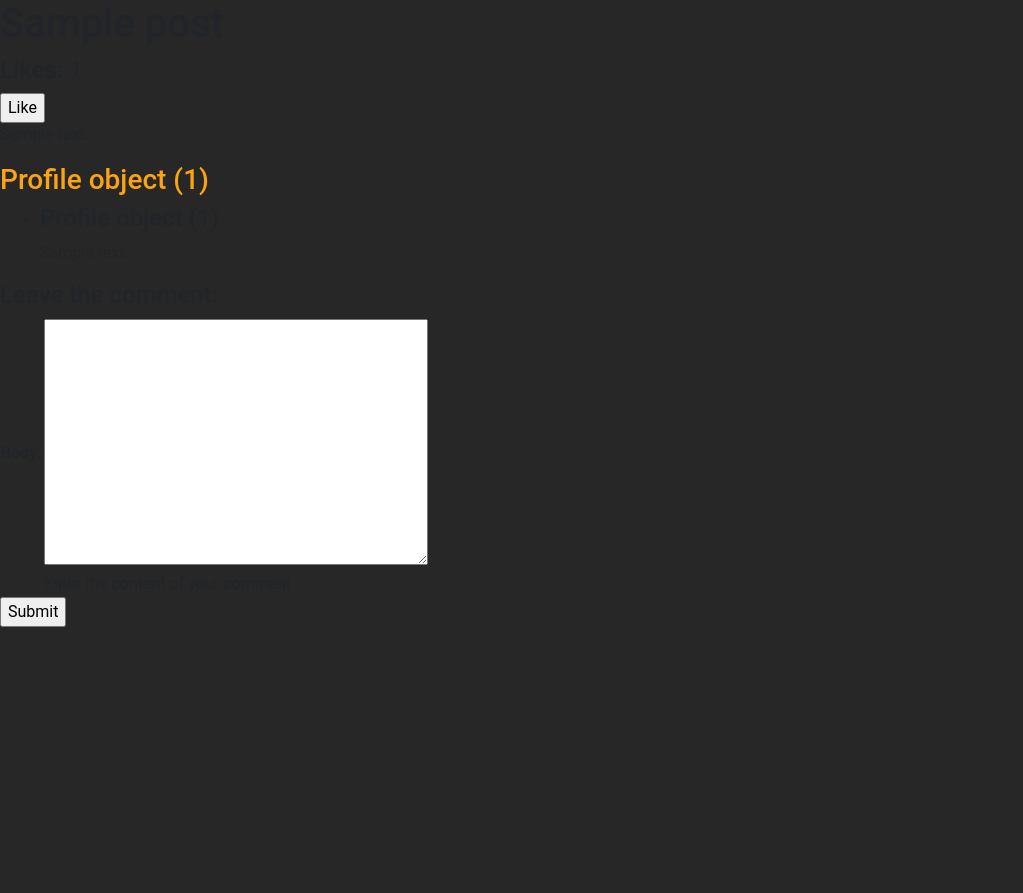
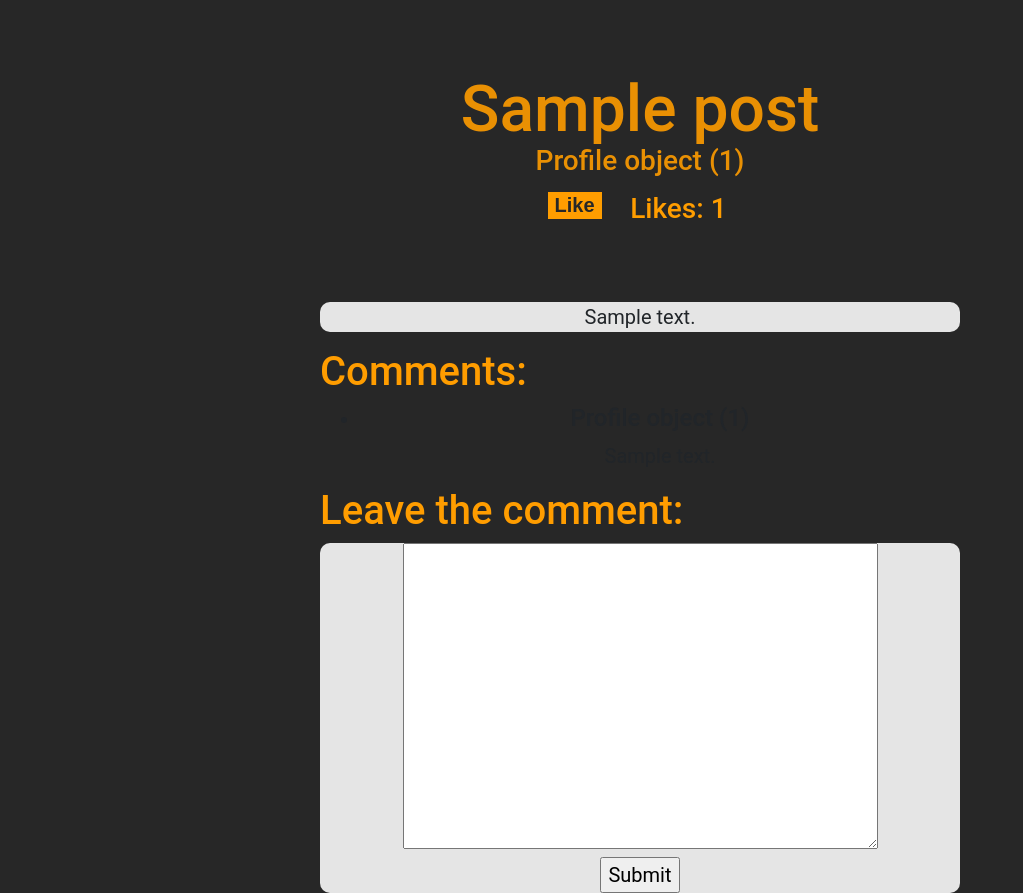
Before and after one commit to Chudopal/django_orange_blog, a Django app: page /feed/1/ in a window 1280 px wide. Shown: the part 48-941 px from the top of the page, without its empty margins (0-1023 px from the left). Before the commit the page ends 675 px from the top, so only its background shows below. Run offline with Django 3.2, Linux system fonts and the light colour scheme; a user stored in the database is signed in; tables that the repository leaves empty hold one stand-in row (values such as "Sample post"); some libraries are stand-ins or nearby versions.

Commit message:
added site for post

```diff
--- a/feed/templates/feed/post_detail.html
+++ b/feed/templates/feed/post_detail.html
@@ -2,29 +2,41 @@
 
 {% block content %}
 
-    <h1> {{ post.name }} </h1>
+    <h1 class="post-name"> {{ post.name }} </h1>
 
-    <h4> Likes: {%if post.likes%} {{post.likes.all.count}} {%else%} 0 {%endif%} </h4>
 
+    <h3>
+        <a class="author-name" href="{% url 'posts-of-author' post.author.pk %}">  {{ post.author }}</a>
+    </h3>
+
+    </p>
+
+     <h3 class="likes-of-post"> Likes: {%if post.likes%} {{post.likes.all.count}} {%else%} 0 {%endif%} </h3>
 
     <form action="" method="post">
         {% csrf_token %}
         <table>
             {{ form_like.as_table }}
         </table>
-        <input type="submit" value="Like" />
+        <input class="like-button" type="submit" value="Like" />
 
     </form>
 
-    <p>
+
+
+    <dev class="post" style="font-size:20px">
+    <p class="post-body">
         {{ post.body }}
 
     </p>
 
-    <h3>
-        <a href="{% url 'posts-of-author' post.author.pk %}">{{ post.author }}</a>
-    </h3>
+        <dev class="comment">
 
+        <h4 class="leave-the-comment">
+            Comments:
+        </h4>
+
+        <dev class="comment-form">
         <ul>
             {% for comment in post.comments.all %}
 
@@ -35,20 +47,24 @@
 
             {% endfor %}
         </ul>
+        </dev>
 
-    <h4>
+        <h4 class="leave-the-comment">
             Leave the comment:
         </h4>
 
-    <form action="" method="post">
+
+        <form class="comment-form" action="" method="post">
             {% csrf_token %}
             <table>
-            {{ form_comment.as_table }}
+                {{ form_comment.body }}
             </table>
             <input type="submit" value="Submit" />
 
         </form>
+        </dev>
 
 
+    </dev>
 
 {% endblock %}
--- a/static/feed/css/styles.css
+++ b/static/feed/css/styles.css
@@ -105,3 +105,88 @@ a:active {
   position: relative;
   left: 5%;
 }
+
+.post-name{
+  font-size: 400%;
+  color: rgb(255, 157, 0);
+  position: fixed;
+  top: 15%;
+  right: 20%;
+  text-align: center;
+  width: 60%;
+  z-index:2;
+  opacity: 90%;
+  border-radius: 50px;
+}
+
+
+.likes-of-post{
+  color: rgb(255, 157, 0);
+  text-align: center;
+  position: fixed;
+  top: 30%;
+  right: 17%;
+  width: 60%;
+  z-index:2;
+  border-radius: 10px;
+}
+
+.like-button{
+  font: bold 11px Arial;
+  font-size: 20px;
+  background-color: rgb(255, 157, 0);
+  border-top: 1px solid rgb(255, 157, 0);
+  border-right: 1px solid rgb(255, 157, 0);
+  border-bottom: 1px solid rgb(255, 157, 0);
+  border-left: 1px solid rgb(255, 157, 0);
+  color: rgb(39, 39, 39);
+  position: fixed;
+  top: 30%;
+  right: 53%;
+  z-index:2;
+}
+
+.author-name{
+  font-size: 100%;
+  color: rgb(255, 157, 0);
+  position: fixed;
+  top: 24%;
+  right: 20%;
+  text-align: center;
+  width: 60%;
+  z-index:2;
+  opacity: 90%;
+  border-radius: 50px;
+}
+
+.post{
+  background-color: rgb(39, 39, 39);
+  position: absolute;
+  top: 350px;
+  right: 25%;
+  width: 50%;
+  z-index:2;
+  text-align: center;
+}
+
+.post-body{
+  background-color: rgb(229, 229, 229);
+  border-radius: 10px;
+}
+
+
+.leave-the-comment{
+  color: rgb(255, 157, 0);
+  font-size: 40px;
+  text-align: left;
+}
+
+.comment-form{
+  background-color: rgb(229, 229, 229);
+  border-radius: 10px;
+}
+
+.comment{
+  position: relative;
+
+}
```
Lines whose indentation alone changed are shown as unchanged.
